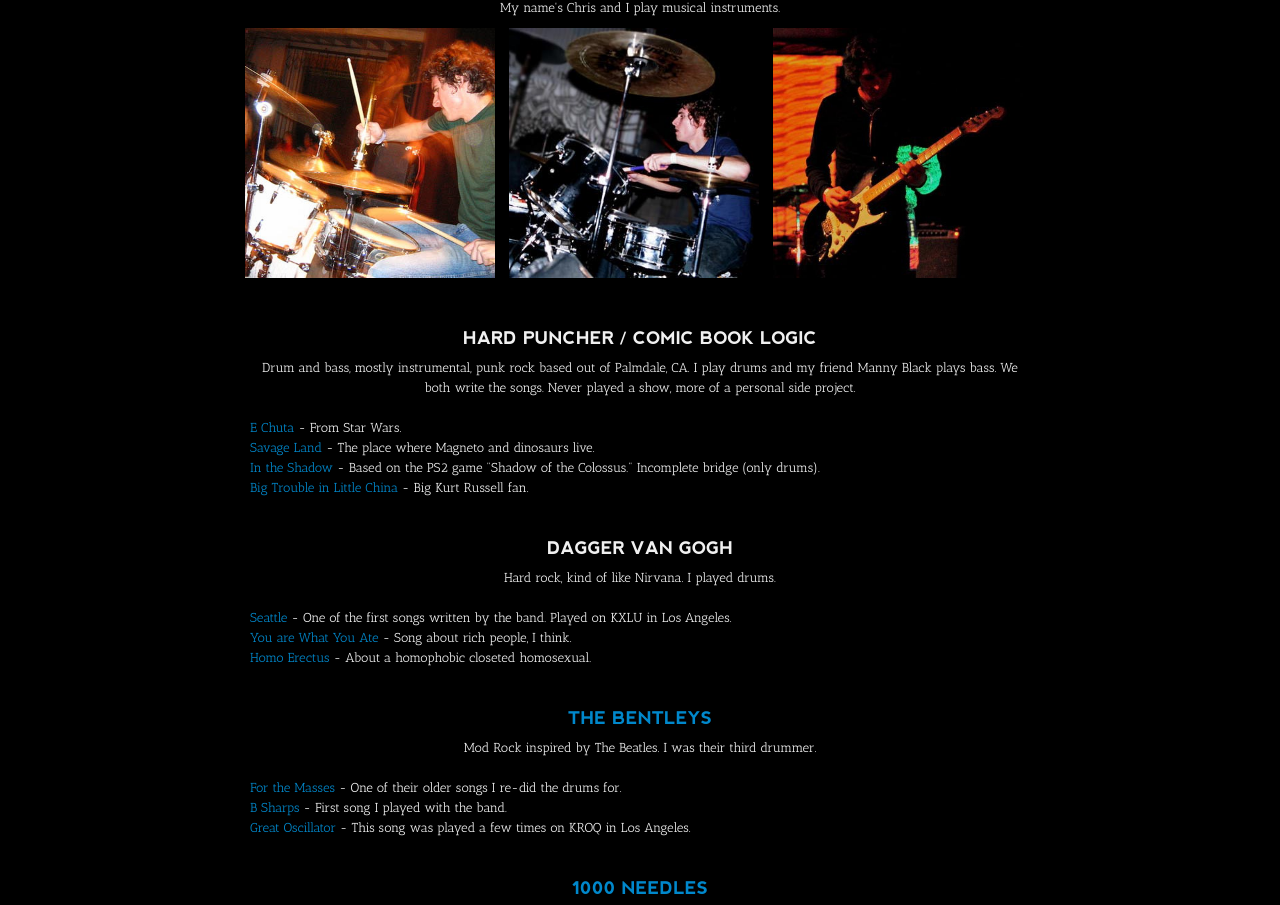
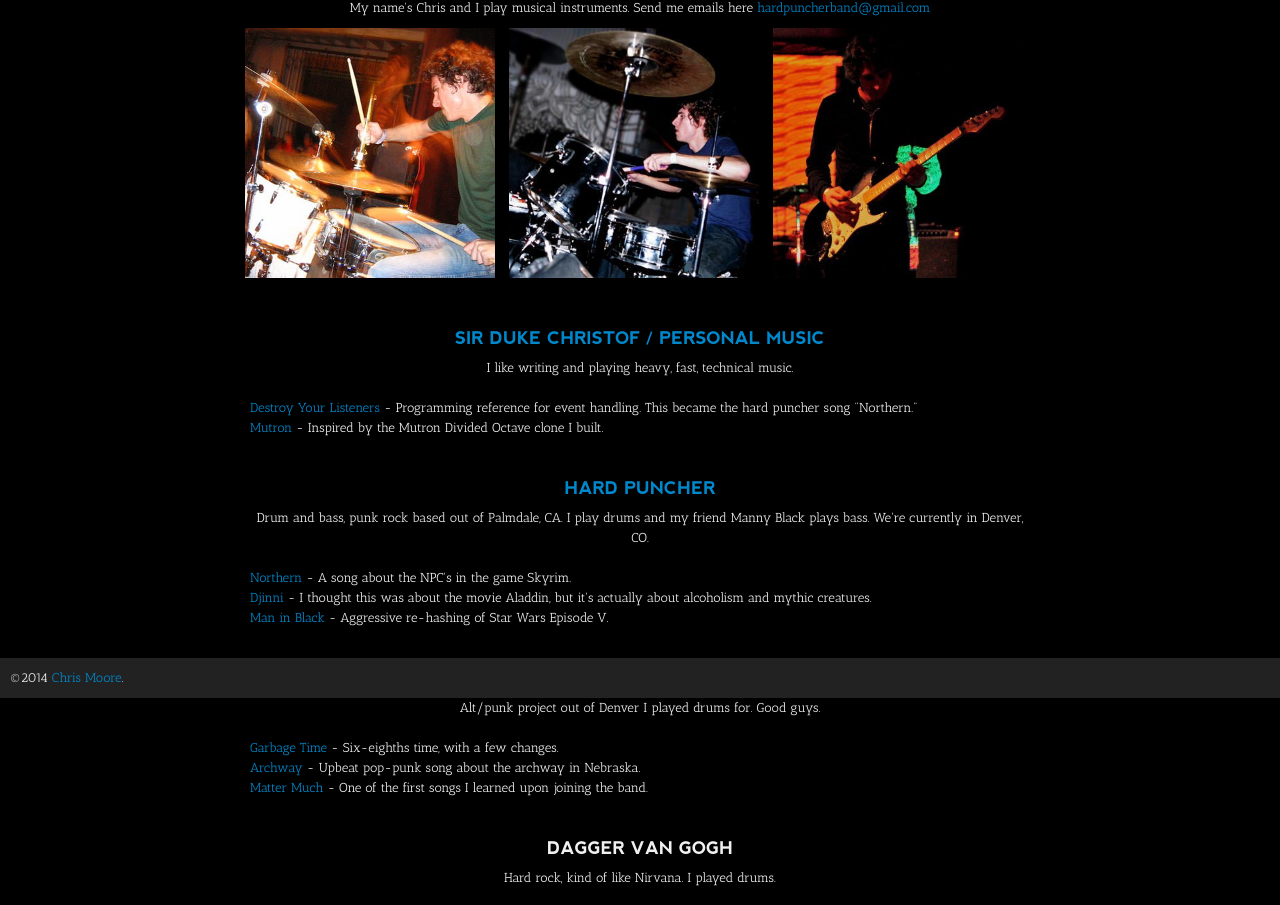
Before and after one commit to chris-moore/music, a plain HTML site: page index.html in a window 1280 px wide. Shown: the part 102-1007 px from the top of the page. Drawn offline with Linux system fonts and the light colour scheme.

Commit message:
Pushing latest from Denver

```diff
--- a/index.html
+++ b/index.html
@@ -1,3 +1,4 @@
+
 <!DOCTYPE html PUBLIC "-//W3C//DTD XHTML 1.0 Transitional//EN" "http://www.w3.org/TR/xhtml1/DTD/xhtml1-transitional.dtd">
 <html xmlns="http://www.w3.org/1999/xhtml">
 <head>
@@ -23,8 +24,8 @@
 
 		<!-- BEGIN HEADER -->
 		<div class="header">
-			<h2>Muzak by Chris</h2>
-			<div class="post-caption">My name's Chris and I play musical instruments.</div>
+			<h2>Music by Chris</h2>
+			<div class="post-caption">My name's Chris and I play musical instruments. Send me emails here <a href="mailto:hardpuncherband@gmail.com?Subject=Music Site Hello" target="_top">hardpuncherband@gmail.com</a> </div>
 			<div class="images">
 				<img src="img/dvg2007a.jpg"/>
 				<img src="img/dvg2007b.jpg"/>
@@ -37,14 +38,36 @@
 		<div class="posts">
 
 			<div class="post">
-				<h4>Hard Puncher / Comic Book Logic</h4>
+				<h4><a href="https://soundcloud.com/sirdukechristof" target="_blank">Sir Duke Christof / Personal Music</a></h4>
 				<div class="post-content">
 					<div class="post-desc">
-						<div class="post-caption">Drum and bass, mostly instrumental, punk rock based out of Palmdale, CA. I play drums and my friend Manny Black plays bass. We both write the songs. Never played a show, more of a personal side project.</div><br/>
-						<a href="music/hp_echuta.mp3" target="_blank">E Chuta</a> - From Star Wars.<br>
-						<a href="music/hp_magneto.mp3" target="_blank">Savage Land</a> - The place where Magneto and dinosaurs live.<br>
-						<a href="music/hp_shadow.mp3" target="_blank">In the Shadow</a> - Based on the PS2 game "Shadow of the Colossus." Incomplete bridge (only drums).<br/>
-						<a href="music/hp_big_trouble.mp3" target="_blank">Big Trouble in Little China</a> - Big Kurt Russell fan.<br>
+						<div class="post-caption">I like writing and playing heavy, fast, technical music.</div><br/>
+						<a href="https://soundcloud.com/sirdukechristof/destroy-your-listeners" target="_blank">Destroy Your Listeners</a> - Programming reference for event handling. This became the hard puncher song "Northern."<br>
+						<a href="https://soundcloud.com/sirdukechristof/mutron20140818" target="_blank">Mutron</a> - Inspired by the Mutron Divided Octave clone I built.<br>
+					</div>
+				</div>
+			</div>
+
+			<div class="post">
+				<h4><a href="https://hardpuncher.bandcamp.com" target="_blank">Hard Puncher</a></h4>
+				<div class="post-content">
+					<div class="post-desc">
+						<div class="post-caption">Drum and bass, punk rock based out of Palmdale, CA. I play drums and my friend Manny Black plays bass. We're currently in Denver, CO. </div><br/>
+						<a href="https://youtu.be/xy1r4r1TuU8" target="_blank">Northern</a> - A song about the NPC's in the game Skyrim.<br/>
+						<a href="https://hardpuncher.bandcamp.com/track/djinni" target="_blank">Djinni</a> - I thought this was about the movie Aladdin, but it's actually about alcoholism and mythic creatures.<br>
+						<a href="https://hardpuncher.bandcamp.com/track/man-in-black" target="_blank">Man in Black</a> - Aggressive re-hashing of Star Wars Episode V.<br/>
+					</div>
+				</div>
+			</div>
+
+			<div class="post">
+				<h4><a href="https://cougargold.bandcamp.com/" target="_blank">Cougar Gold</a></h4>
+				<div class="post-content">
+					<div class="post-desc">
+						<div class="post-caption">Alt/punk project out of Denver I played drums for. Good guys.</div><br/>
+						<a href="https://cougargold.bandcamp.com/track/garbage-time" target="_blank">Garbage Time</a> - Six-eighths time, with a few changes.<br>
+						<a href="https://cougargold.bandcamp.com/track/archway" target="_blank">Archway</a> - Upbeat pop-punk song about the archway in Nebraska.<br>
+						<a href="https://cougargold.bandcamp.com/track/matter-much" target="_blank">Matter Much</a> - One of the first songs I learned upon joining the band.<br>
 					</div>
 				</div>
 			</div>
@@ -91,23 +114,7 @@
 
 
 
-	<!-- BEGIN MODALS -->
-	<div>
-		<div id="myModal" class="modal hide fade" tabindex="-1" role="dialog" aria-labelledby="myModalLabel" aria-hidden="true">
-		  <div class="modal-header">
-		    <button type="button" class="close" data-dismiss="modal" aria-hidden="true">×</button>
-		    <h3 id="myModalLabel">Modal header</h3>
-		  </div>
-		  <div class="modal-body">
-		    <p>One fine body…</p>
-		  </div>
-		  <div class="modal-footer">
-		    <button class="btn" data-dismiss="modal" aria-hidden="true">Close</button>
-		    <button class="btn btn-primary">Save changes</button>
-		  </div>
-		</div>
-	</div>
-	<!-- BEGIN MODALS -->
+	<div class="footer">©2014 <a href="mailto:chris@hardpuncher.com?Subject=Music Site Hello" target="_top">Chris Moore</a>.</div>
 
 	<link href='http://fonts.googleapis.com/css?family=Open+Sans:300,400,600' rel='stylesheet' type='text/css'>
 
```
